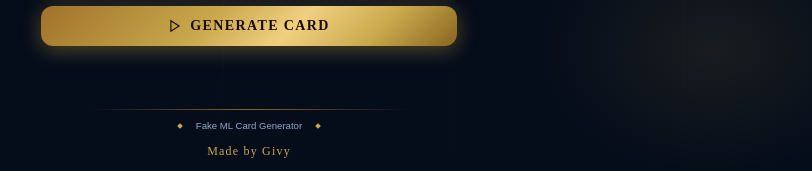
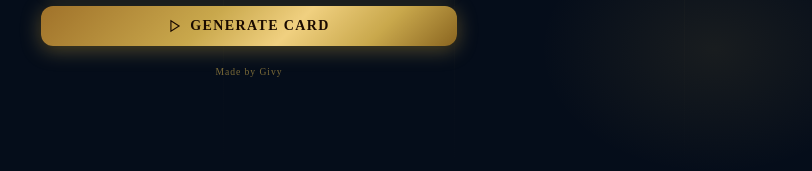
Before and after one commit to Daxzyy/fake-ml-gen, a Next.js app: page / in a window 1280 px wide. Shown: the part 626-797 px from the top of the page, without its empty margins (391-1203 px from the left). Built offline with nearby package versions, Linux system fonts and the light colour scheme.

Commit message:
Update page.tsx

```diff
--- a/app/page.tsx
+++ b/app/page.tsx
@@ -80,9 +80,6 @@ function ResultModal({
             <p className="section-title">Hasil Generate</p>
             <div className="diamond-icon" />
           </div>
-          <p style={{ fontSize: '0.6rem', color: 'var(--text-secondary)' }}>
-            {username || 'Card'} sudah siap 🎴
-          </p>
         </div>
 
         <div className="divider w-full" />
@@ -555,21 +552,14 @@ export default function Home() {
             </span>
           </button>
 
-        </main>
-
-        <footer className="relative z-10 py-3 text-center">
-          <div className="divider max-w-xs mx-auto mb-2" />
-          <div className="flex items-center justify-center gap-1.5 text-xs" style={{ color: 'var(--text-secondary)', fontSize: '0.6rem' }}>
-            <div className="diamond-icon" style={{ width: 4, height: 4 }} />
-            <span>Fake ML Card Generator</span>
-            <div className="diamond-icon" style={{ width: 4, height: 4 }} />
-          </div>
-          <div className="mt-1">
-            <a href="https://wa.me/62895423300395" target="_blank" rel="noopener noreferrer" className="credit-link">
+        <div className="text-center mt-1 pb-4">
+            <a href="https://wa.me/62895423300395" target="_blank" rel="noopener noreferrer" className="credit-link" style={{ fontSize: '0.6rem', opacity: 0.6 }}>
               Made by Givy
             </a>
           </div>
-        </footer>
+
+        </main>
+
       </div>
     </>
   )
```
